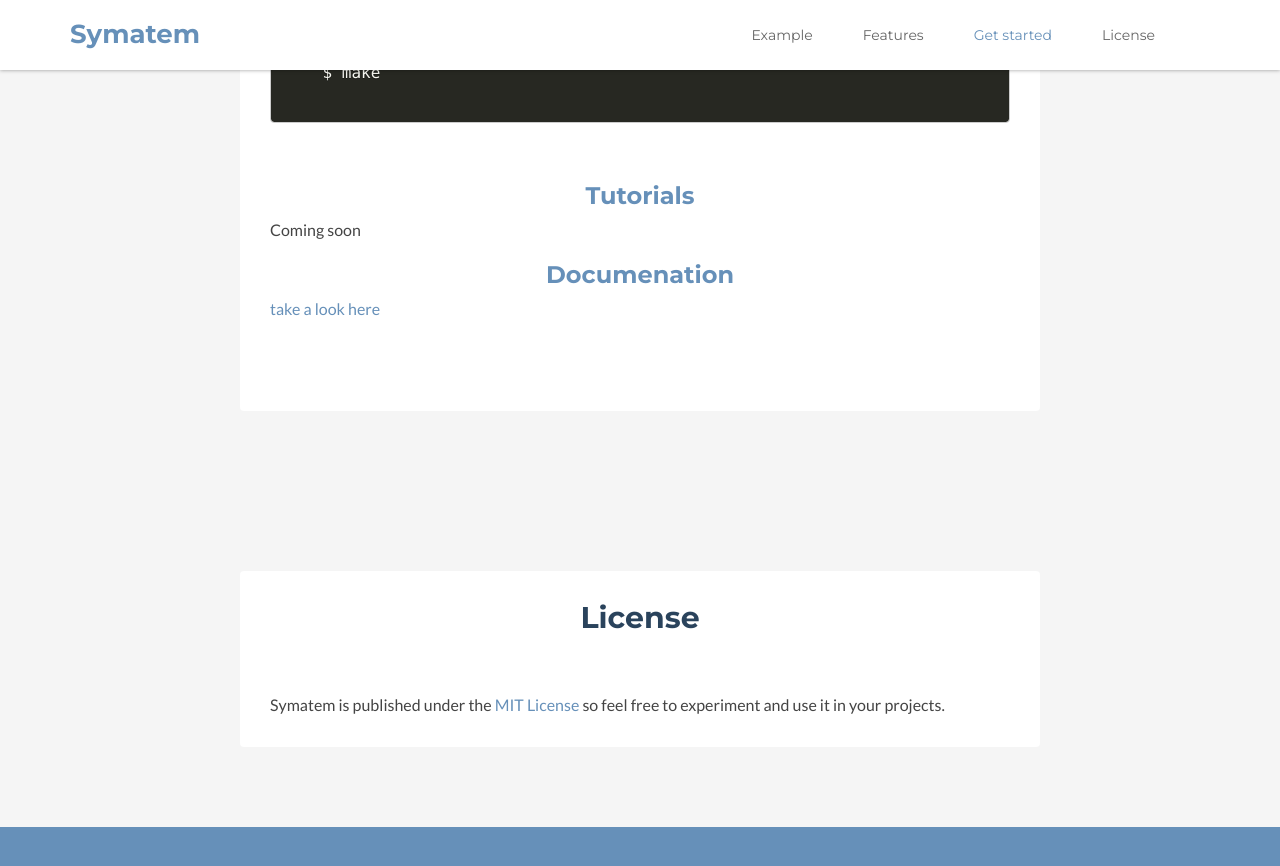
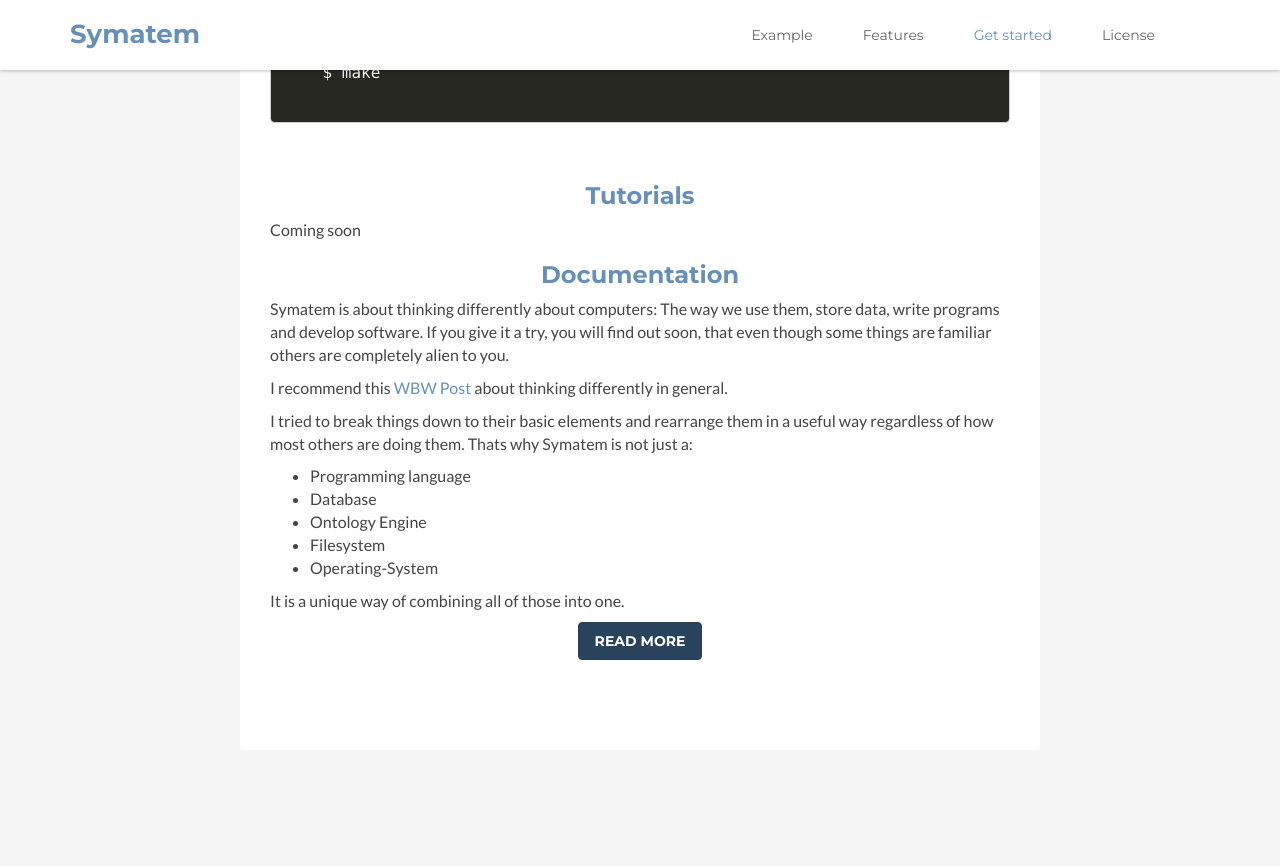
Before and after one commit to Symatem/symatem.github.io, a Jekyll site: the page built from index.html, in a window 1280 px wide and 900 px high, scrolled down 2154 px. Shown: the top 866 px of the window. Built offline with Jekyll 4.4.1, drawn with Linux system fonts in a browser that asks for light colours.

Commit message:
Add Documentation teaser

```diff
--- a/_includes/docs.html
+++ b/_includes/docs.html
@@ -21,8 +21,24 @@
             <div class="block">
                 <h3 class="sub-title text-center">Tutorials</h3>
                 <p>Coming soon</p>
-                <h3 class="sub-title text-center">Documenation</h3>
-                <p><a href="https://github.com/Symatem/Documentation">take a look here</a></p>
+                <h3 class="sub-title text-center">Documentation</h3>
+                <p>Symatem is about thinking differently about computers: The way we use them, store data, write programs and develop software. If you give it a try, you will find out soon, that even though some things are familiar others are completely alien to you.</p>
+
+                <p>I recommend this <a href="http://waitbutwhy.com/2015/11/the-cook-and-the-chef-musks-secret-sauce.html">WBW Post</a> about thinking differently in general.</p>
+
+                <p>I tried to break things down to their basic elements and rearrange them in a useful way regardless of how most others are doing them. Thats why Symatem is not just a:
+                    <ul>
+                        <li>Programming language</li>
+                        <li>Database</li>
+                        <li>Ontology Engine</li>
+                        <li>Filesystem</li>
+                        <li>Operating-System</li>
+                    </ul>
+                It is a unique way of combining all of those into one.
+                </p>
+                 <p class="text-center">
+                    <a class="btn btn-cta-primary" href="https://github.com/Symatem/Documentation">Read more</a>
+                </p>
             </div>
         </div>
     </section>
```
